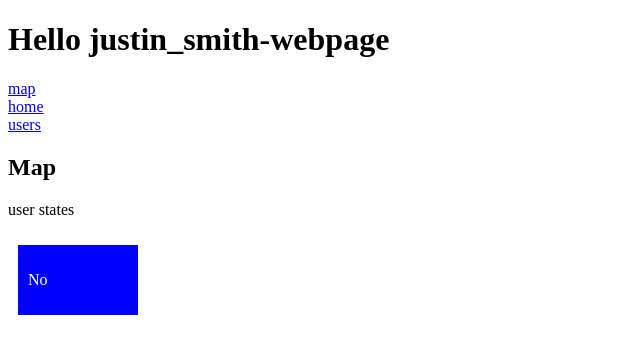
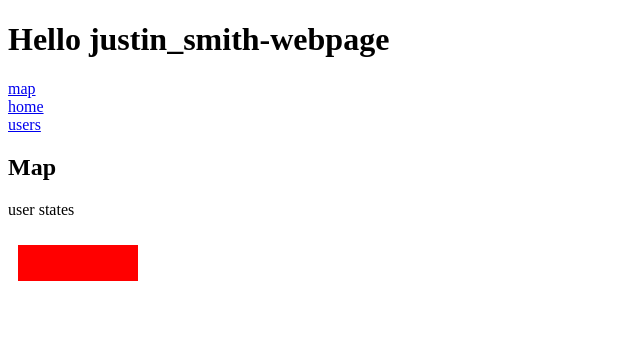
Before and after one commit to jpsmith78/justin-smith-webpage, an Angular app: page /map in a window 1280 px wide. Shown: the top 354 px of the page, without its empty margins (0-640 px from the left). Built offline with nearby package versions, Linux system fonts and the light colour scheme; no server answers.

Commit message:
added css color change for selected states

```diff
--- a/src/app/map/map.component.css
+++ b/src/app/map/map.component.css
@@ -4,10 +4,18 @@
     flex-wrap: wrap;
 }
 
-.state {
+.selected_state {
     margin: 10px;
     padding: 10px;
     background-color: blue;
     width: 100px;
     color: white;
 }
+
+.unselected_state {
+    margin: 10px;
+    padding: 10px;
+    background-color: red;
+    width: 100px;
+    color: white;
+}
--- a/src/app/map/map.component.html
+++ b/src/app/map/map.component.html
@@ -2,11 +2,12 @@
 
 <P>user states</P>
 <div class="states_container">
-    <div class="state" *ngFor="let state of user_states">
-        <div  (click)="onSelect(state)">
-            <p>{{state.code}}</p>
-            <p>{{state.name}}</p>
-            <p>{{state.selected}}</p>
-        </div>
+    <div
+        *ngFor="let state of user_states"
+        [ngClass]="(state.selected == 'Yes')?'selected_state':'unselected_state'"
+        (click)="onSelect(state)"
+    >
+        <p>{{state.code}}</p>
+        <p>{{state.name}}</p>
     </div>
 </div>
```
